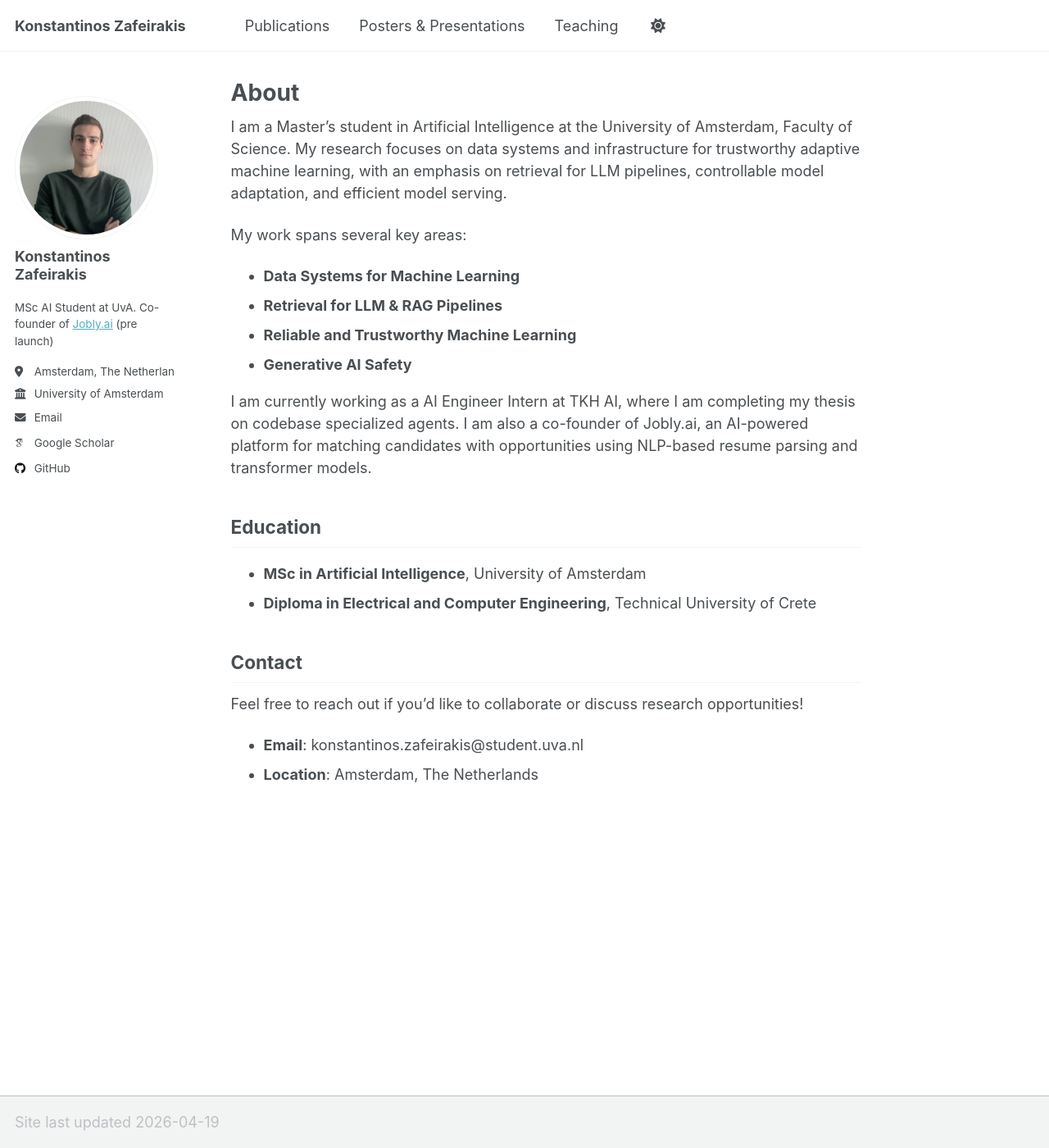
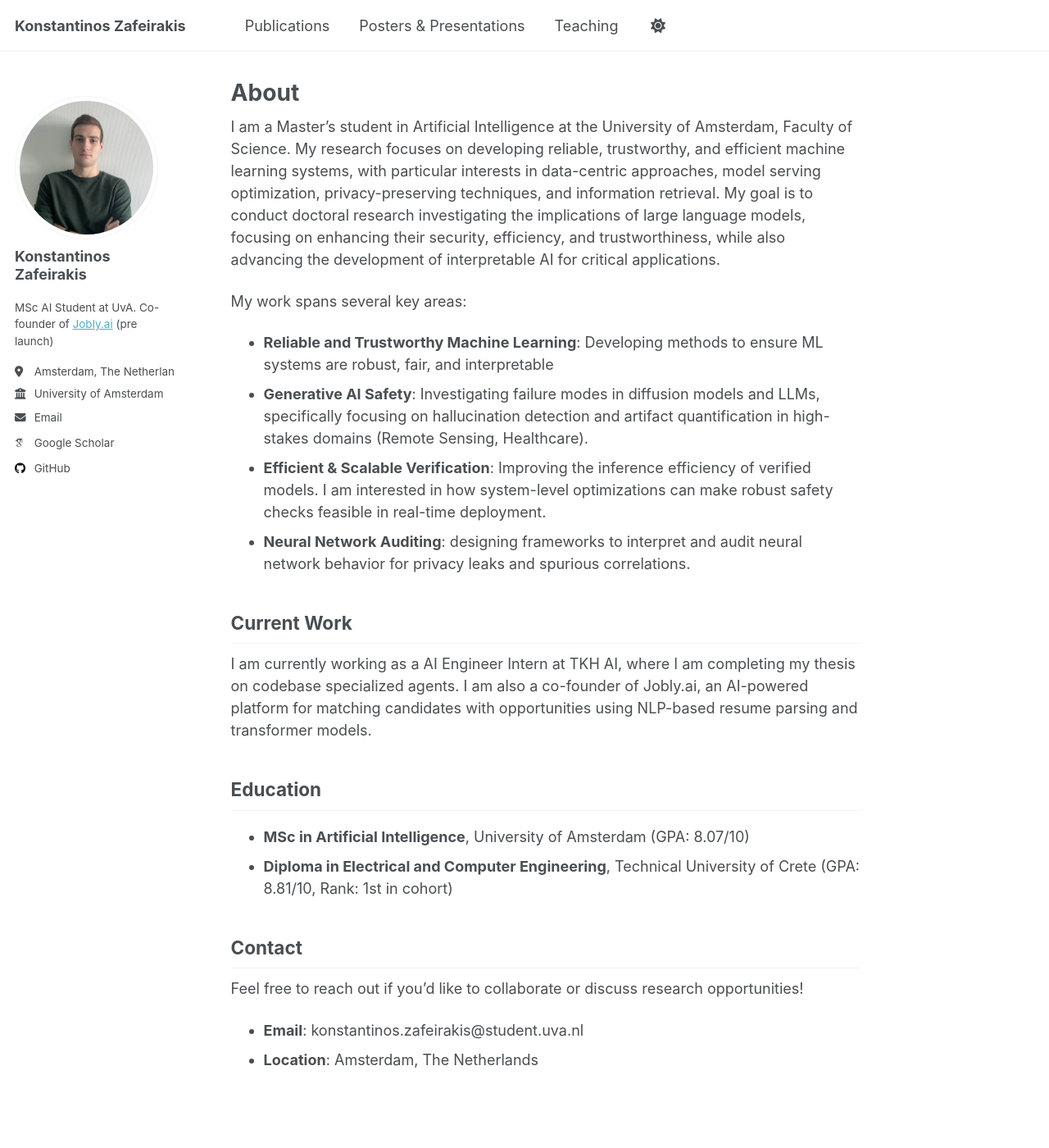
Before and after one commit to kzafeir/kzafeir.github.io, a Jekyll site: the page built from _pages/about.md, in a window 1280 px wide and 1400 px high. Shown: the whole window at 82% size. Built offline with Jekyll 4.4.1, drawn with Linux system fonts in a browser that asks for light colours; some web fonts are replaced; a script that is not in the unit is left out.

Commit message:
Revise about page: research narrative, topic bullets, GPA
Made-with: Cursor

```diff
--- a/_pages/about.md
+++ b/_pages/about.md
@@ -7,36 +7,23 @@ redirect_from:
   - /about.html
 ---
 
-
-<!-- I am a Master's student in Artificial Intelligence at the University of Amsterdam, Faculty of Science. My research focuses on developing reliable, trustworthy, and efficient machine learning systems, with particular interests in data-centric approaches, model serving optimization, privacy-preserving techniques, and information retrieval. My goal is to conduct doctoral research investigating the implications of large language models, focusing on enhancing their security, efficiency, and trustworthiness, while also advancing the development of interpretable AI for critical applications. -->
-
-I am a Master’s student in Artificial Intelligence at the University of Amsterdam, Faculty of Science. My research focuses on data systems and infrastructure for trustworthy adaptive machine learning, with an emphasis on retrieval for LLM pipelines, controllable model adaptation, and efficient model serving.
-
-<!--
-My work spans several key areas:
-
-    Reliable and Trustworthy Machine Learning: Developing methods to ensure ML systems are robust, fair, and interpretable
-    Generative AI Safety: Investigating failure modes in diffusion models and LLMs, specifically focusing on hallucination detection and artifact quantification in high-stakes domains (Remote Sensing, Healthcare).
-    Efficient & Scalable Verification: Improving the inference efficiency of verified models. I am interested in how system-level optimizations can make robust safety checks feasible in real-time deployment.
-    Neural Network Auditing: designing frameworks to interpret and audit neural network behavior for privacy leaks and spurious correlations. ## Current Work
--->
-
+I am a Master’s student in Artificial Intelligence at the University of Amsterdam, Faculty of Science. My research focuses on developing reliable, trustworthy, and efficient machine learning systems, with particular interests in data-centric approaches, model serving optimization, privacy-preserving techniques, and information retrieval. My goal is to conduct doctoral research investigating the implications of large language models, focusing on enhancing their security, efficiency, and trustworthiness, while also advancing the development of interpretable AI for critical applications.
 
 My work spans several key areas:
 
-  - **Data Systems for Machine Learning**
-  - **Retrieval for LLM & RAG Pipelines**
-  - **Reliable and Trustworthy Machine Learning**
-  - **Generative AI Safety**
+  - **Reliable and Trustworthy Machine Learning**: Developing methods to ensure ML systems are robust, fair, and interpretable
+  - **Generative AI Safety**: Investigating failure modes in diffusion models and LLMs, specifically focusing on hallucination detection and artifact quantification in high-stakes domains (Remote Sensing, Healthcare).
+  - **Efficient & Scalable Verification**: Improving the inference efficiency of verified models. I am interested in how system-level optimizations can make robust safety checks feasible in real-time deployment.
+  - **Neural Network Auditing**: designing frameworks to interpret and audit neural network behavior for privacy leaks and spurious correlations.
 
-
+## Current Work
 
 I am currently working as a AI Engineer Intern at TKH AI, where I am completing my thesis on codebase specialized agents. I am also a co-founder of Jobly.ai, an AI-powered platform for matching candidates with opportunities using NLP-based resume parsing and transformer models.
 
 ## Education
 
-- **MSc in Artificial Intelligence**, University of Amsterdam
-- **Diploma in Electrical and Computer Engineering**, Technical University of Crete
+- **MSc in Artificial Intelligence**, University of Amsterdam (GPA: 8.07/10)
+- **Diploma in Electrical and Computer Engineering**, Technical University of Crete (GPA: 8.81/10, Rank: 1st in cohort)
 
 ## Contact
 
```
